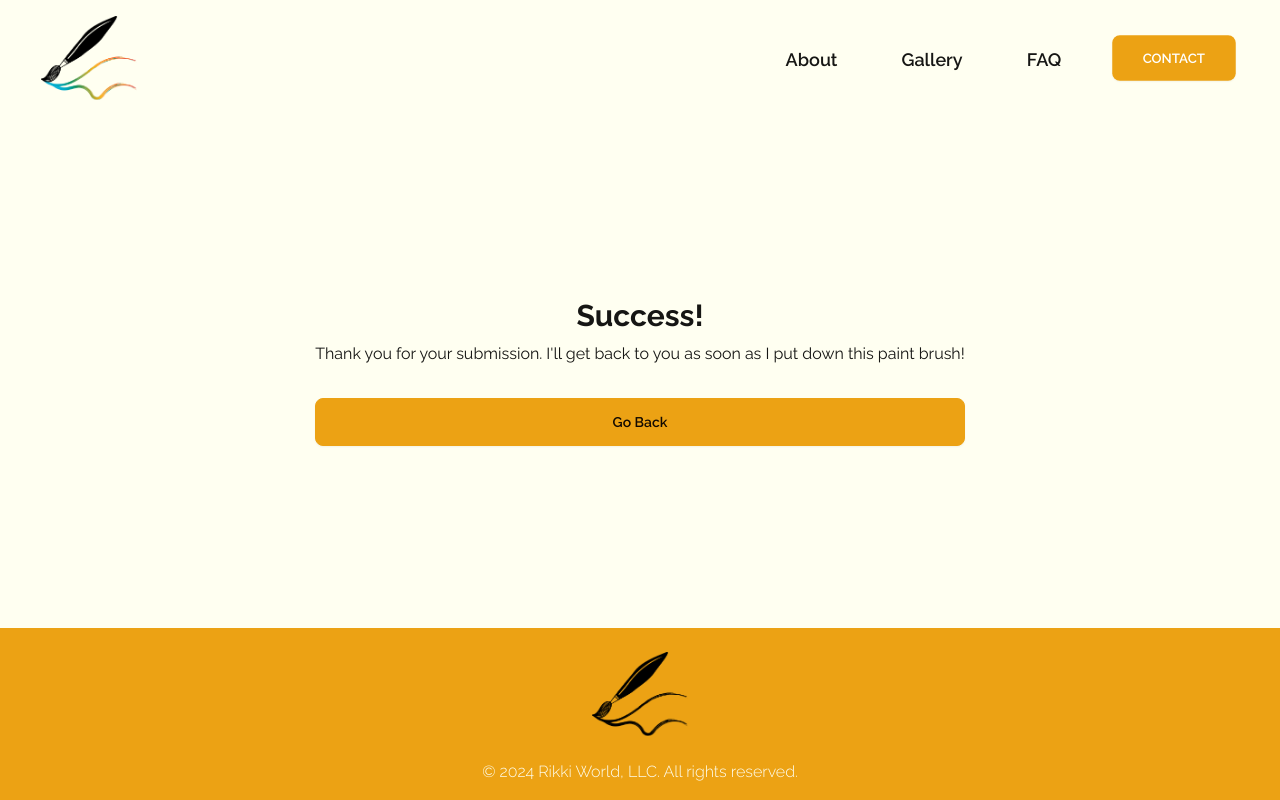
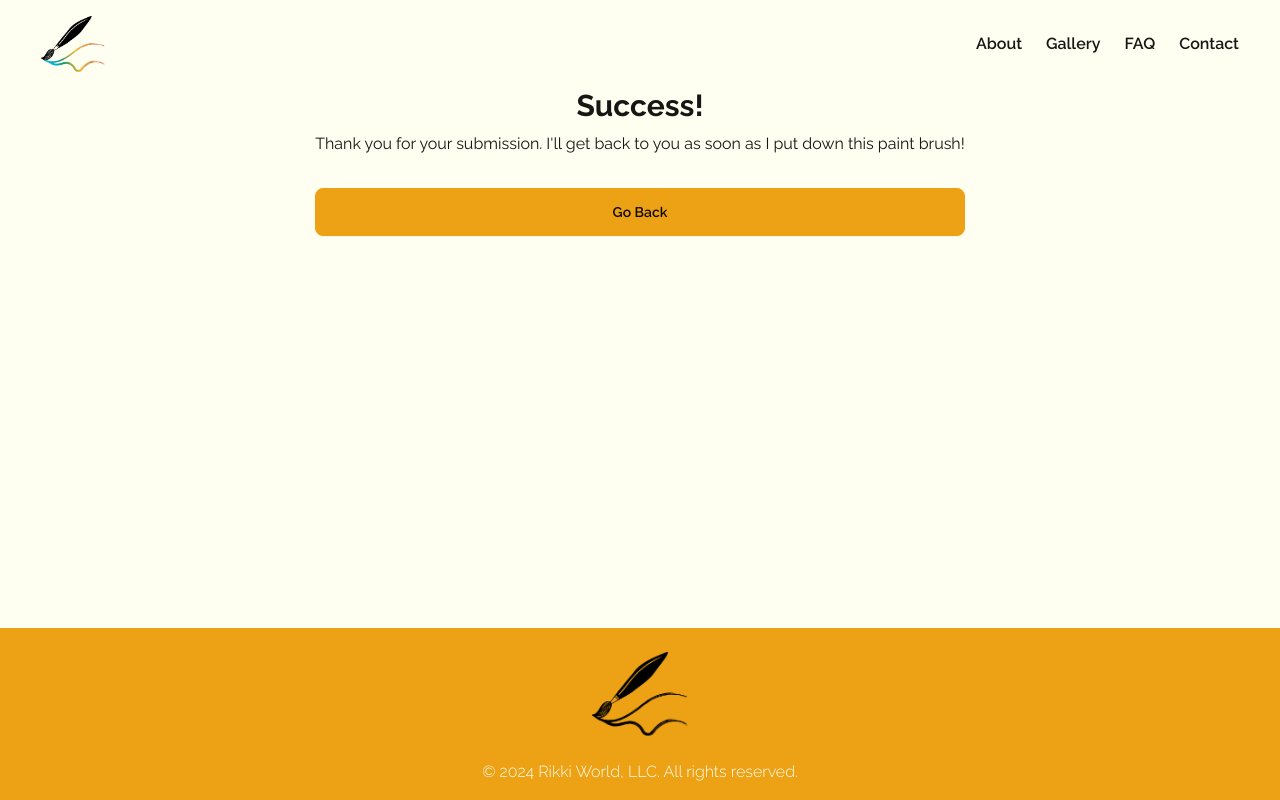
Before and after one commit to EladKarni/rikkis-website, a Next.js app: page /success in a window 1280 px wide. Built offline with nearby package versions, Linux system fonts and the light colour scheme.

Commit message:
Update: Refactored menu, and hero overflowing fix

```diff
--- a/src/app/layout.tsx
+++ b/src/app/layout.tsx
@@ -1,8 +1,10 @@
 import type { Metadata } from "next";
 import { Raleway } from "next/font/google";
-import Drawer from "@/components/drawer/drawer";
+import NavBar from "@/components/navbar/navbar";
 
 import "./globals.css";
+import Footer from "@/components/footer/footer";
+import NavLinks from "@/components/navbar/navlinks";
 
 const inter = Raleway({ subsets: ["latin"] });
 
@@ -22,8 +24,12 @@ export default function RootLayout({
       <head>
         <link rel="icon" href="/favicon.ico" sizes="any" type="image/x-icon" />
       </head>
-      <body className={inter.className}>
-        <Drawer>{children}</Drawer>
+      <body className={`${inter.className} grid grid-rows-[max-content_1fr] min-h-[calc(100svh)] bg-pattern`}>
+        <NavBar>
+          <NavLinks />
+        </NavBar>
+        {children}
+        <Footer />
       </body>
     </html>
   );
--- a/src/components/navbar/mobilenav.tsx
+++ b/src/components/navbar/mobilenav.tsx
@@ -1,15 +1,54 @@
+import { useState } from "react";
 import { navLinks } from "@/consts/navLinks";
 import Link from "next/link";
 
-const MobileNavigation = () => {
+const MobileNavMenu = () => {
+  const [isOpenMobileMenu, setIsOpenMobileMenu] = useState(false);
+
   return (
-    <div className="drawer-side z-50">
-      <label
-        htmlFor="my-drawer-3"
-        aria-label="close sidebar"
-        className="drawer-overlay"
-      ></label>
-      <ul className="menu p-4 w-80 min-h-full bg-base-200 gap-8 text-center flex flex-col justify-center">
+    <div className="lg:hidden">
+      <button
+        className="align-middle"
+        onClick={() => setIsOpenMobileMenu(true)}
+        aria-label="Hambuger Nav Menu"
+      >
+
+        <svg
+          xmlns="http://www.w3.org/2000/svg"
+          fill="none"
+          viewBox="0 0 24 24"
+          className="inline-block w-6 h-6 stroke-current"
+        >
+          <path
+            strokeLinecap="round"
+            strokeLinejoin="round"
+            strokeWidth="2"
+            d="M4 6h16M4 12h16M4 18h16"
+          ></path>
+        </svg>
+      </button>
+
+      <div
+        onClick={() => setIsOpenMobileMenu(false)}
+        id="mobileMenuOverlay"
+        className={`fixed top-0 right-0 w-full h-[100dvh] bg-base-200 bg-opacity-50 z-[9999999] duration-100 ${isOpenMobileMenu
+          ? "opacity-100 pointer-events-auto"
+          : "opacity-0 pointer-events-none delay-300"
+          }`}
+      >
+        <div
+          className={`w-[80%] sm:w-[300px] justify-between bg-base-200 h-full duration-300 flex flex-col float-right	${isOpenMobileMenu ? "translate-x-0 delay-200" : "translate-x-full"
+            }`}
+        >
+          <div className="text-end mr-2 pr-2 z-50 pt-7" id="mobileMenuX">
+            <span
+              className="p-8 mt-[-16px] float-right max-w-[20px] text-off-white cursor-pointer"
+              onClick={() => setIsOpenMobileMenu(false)}
+            >
+              X
+            </span>
+          </div>
+          <ul className="menu absolute p-4 w-full min-h-full bg-base-200 gap-8 text-center flex flex-col justify-center items-center h-screen">
             {navLinks.map((link) => (
               <li key={link.label}>
                 <Link
@@ -22,7 +61,9 @@ const MobileNavigation = () => {
             ))}
           </ul>
         </div>
+      </div>
+    </div>
   );
 };
 
-export default MobileNavigation;
+export default MobileNavMenu;
--- a/src/components/navbar/navbar.tsx
+++ b/src/components/navbar/navbar.tsx
@@ -1,82 +1,45 @@
 "use client";
 
+import { FC, ReactNode } from "react";
+import clsx from "clsx";
 import Image from "next/image";
+import { useWindowScroll } from "react-use";
+import Logo from "../../../public/logo.png";
 import Link from "next/link";
-import Logo from "../../../public/logo.png";
-import { navLinks } from "@/consts/navLinks";
 import { useMounted } from "@/hooks/useMounted";
-import clsx from "clsx";
-import { useWindowScroll } from "react-use";
+import MobileNavMenu from "./mobilenav";
 
-const Navbar = () => {
+interface NavBarProps {
+  children?: ReactNode;
+}
+
+const NavBar: FC<NavBarProps> = ({ children }) => {
   const { y } = useWindowScroll();
   const isMounted = useMounted();
   return (
     <header
       className={clsx(
-        "sticky top-0 left-0 w-full px-2 z-50 duration-200 min-w-[290px]",
+        "sticky top-0 left-0 w-full px-2 z-30 duration-200 min-w-[290px]",
         isMounted && y > 50 && "shadow-primary-900 shadow-md"
       )}
     >
-      <nav className="w-full navbar p-0 bg-base-100 flex-row-reverse px-4 lg:flex-row lg:container lg:px-0 py-4 md:max-w-[1198px] mx-auto">
-        <div className="flex-none lg:hidden">
-          <label
-            htmlFor="my-drawer-3"
-            aria-label="open sidebar"
-            className="btn btn-square btn-ghost"
-          >
-            <svg
-              xmlns="http://www.w3.org/2000/svg"
-              fill="none"
-              viewBox="0 0 24 24"
-              className="inline-block w-6 h-6 stroke-current"
-            >
-              <path
-                strokeLinecap="round"
-                strokeLinejoin="round"
-                strokeWidth="2"
-                d="M4 6h16M4 12h16M4 18h16"
-              ></path>
-            </svg>
-          </label>
+      <div className="w-full divbar p-0 bg-base-100 flex-row-reverse px-4 lg:flex-row lg:container lg:px-0 py-4 md:max-w-[1198px] mx-auto">
+
+        <div className="flex justify-between items-center relative">
+          <div className="flex-1">
+            <Link href="/">
+              <Image src={Logo} alt="Three Rivvers Face Painting logo" width={64} priority />
+            </Link>
+          </div>
+
+          <MobileNavMenu />
+          <div className="flex-none lg:hidden">
+          </div>
+          {children}
         </div>
-        <div className="flex-1">
-          <Link href="/">
-            <Image
-              src={Logo}
-              alt="Three Rivvers Face Painting logo"
-              width={96}
-            />
-          </Link>
-        </div>
-        <div className="flex-none hidden lg:block">
-          <ul className="menu menu-horizontal gap-8 px-0">
-            {navLinks.map((link, i) =>
-              i === navLinks.length - 1 ? (
-                <li key={link.label}>
-                  <Link
-                    className="btn max-w-fit bg-primary text-white px-8 hover:bg-primary/40 duration-200 hover:text-black font-semibold uppercase border-0"
-                    href={link.url}
-                  >
-                    {link.label}
-                  </Link>
-                </li>
-              ) : (
-                <li key={link.label}>
-                  <Link
-                    className="relative text-center font-semibold text-lg w-fit my-auto block mb-0"
-                    href={link.url}
-                  >
-                    {link.label}
-                  </Link>
-                </li>
-              )
-            )}
-          </ul>
-        </div>
-      </nav>
+      </div>
     </header>
   );
 };
 
-export default Navbar;
+export default NavBar;
--- /dev/null
+++ b/src/components/navbar/navlinks.tsx
@@ -0,0 +1,23 @@
+import { navLinks } from "@/consts/navLinks";
+import Link from "next/link";
+
+const NavLinks = () => {
+  return (
+    <nav className="flex items-center gap-6 max-lg:hidden">
+      <ul className="flex items-center gap-6">
+        {navLinks.map((navLink) => (
+          <li key={navLink.url}>
+            <Link
+              className="relative text-off-white font-semibold text-md w-fit block after:block after:content-[''] after:absolute after:h-[3px] after:bg-off-white after:w-full after:scale-x-0 after:hover:scale-x-100 after:transition after:duration-300 after:origin-center"
+              href={navLink.url}
+            >
+              {navLink.label}
+            </Link>
+          </li>
+        ))}
+      </ul>
+    </nav>
+  );
+};
+
+export default NavLinks;
--- a/src/views/contact/contact.tsx
+++ b/src/views/contact/contact.tsx
@@ -21,7 +21,7 @@ const Contact = () => {
     };
 
     return (
-      <section className="py-8" id="contact-section">
+      <section className="py-8" id="contact">
         <div className="container mx-auto">
           <div className="prose text-center mx-auto my-6">
             <h2 className="text-4xl sm:text-5xl lg:text-6xl font-bold">
--- a/src/views/hero/hero.tsx
+++ b/src/views/hero/hero.tsx
@@ -12,7 +12,7 @@ const Hero = () => {
     >
       <div className="flex flex-col gap-8 my-auto mx-auto items-center">
         <Image
-          className="aspect-square w-full"
+          className="aspect-square w-full md:w-4/5"
           src={Logo}
           alt="text of three rivers face paiting with a brush of different colors"
           priority
```
Lines whose indentation alone changed are shown as unchanged.
